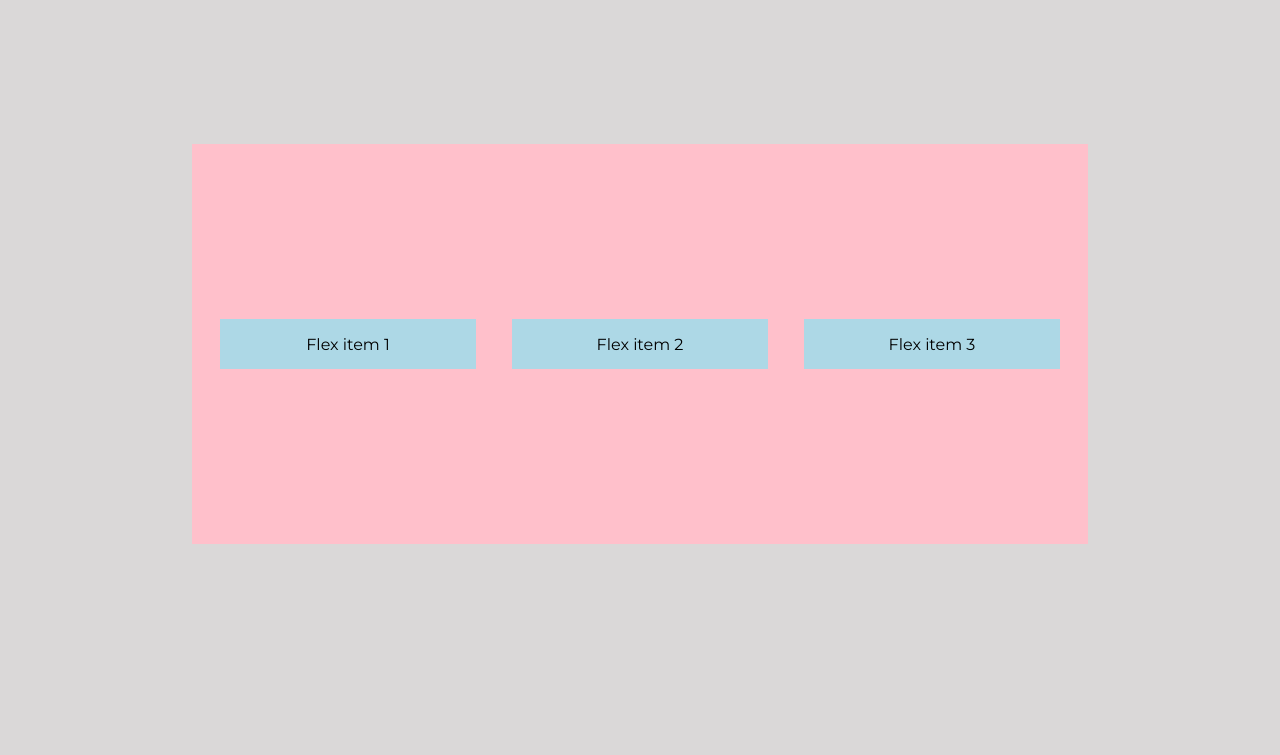
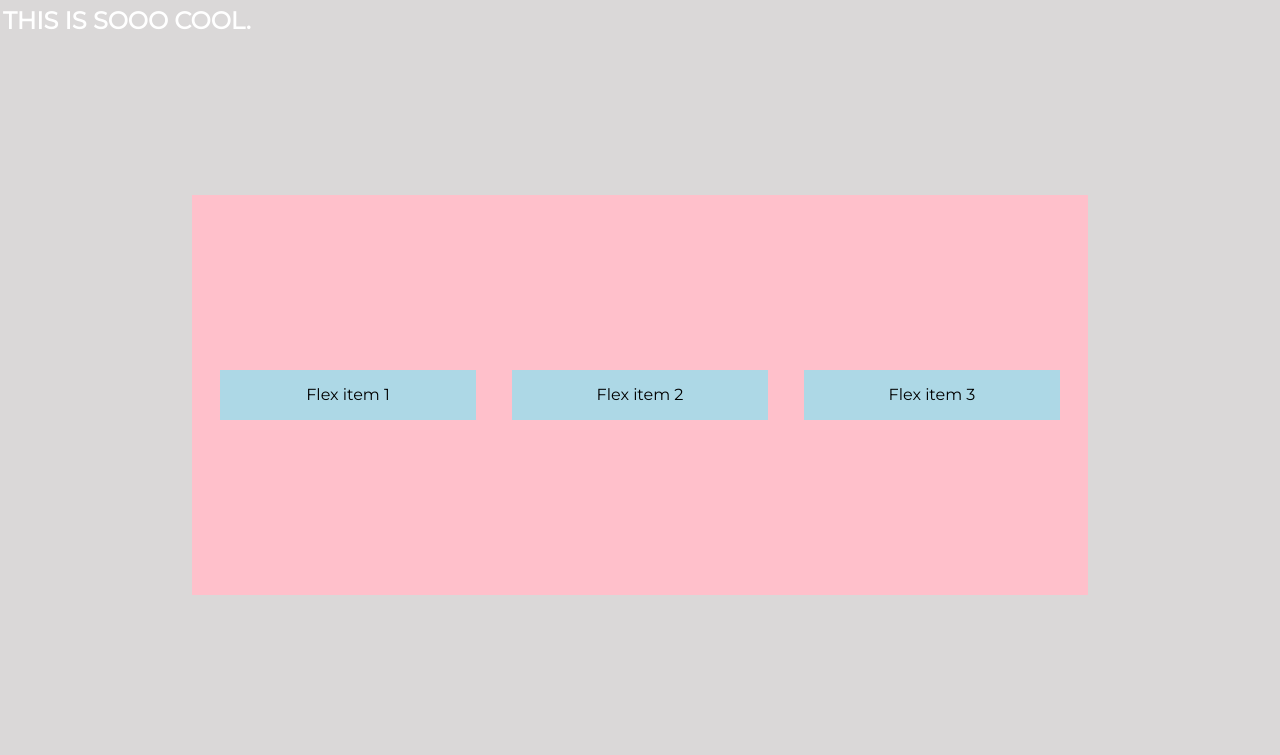
Before and after one commit to timaldo/background-generator, a plain HTML site: page index.html in a window 1280 px wide. Shown: the part 76-831 px from the top of the page. Before the commit the page ends 800 px from the top, so only its background shows below. Drawn offline with nearby package versions, Linux system fonts and the light colour scheme.

Commit message:
added sub heading

```diff
--- a/index.html
+++ b/index.html
@@ -10,6 +10,7 @@
 
   <body>
     <h1>Hi GUYS!</h1>
+    <h2>this is sooo cool.</h2>
     <div class="container">
       <div class="item one">Flex item 1</div>
       <div class="item two">Flex item 2</div>
```
